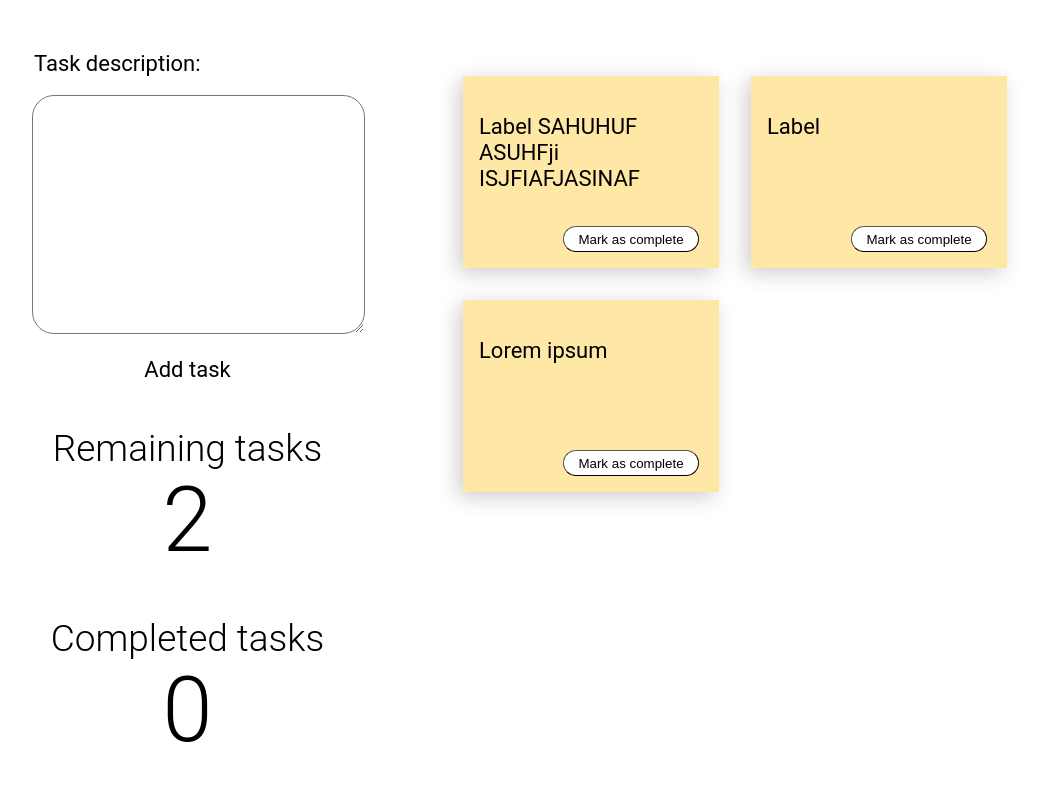
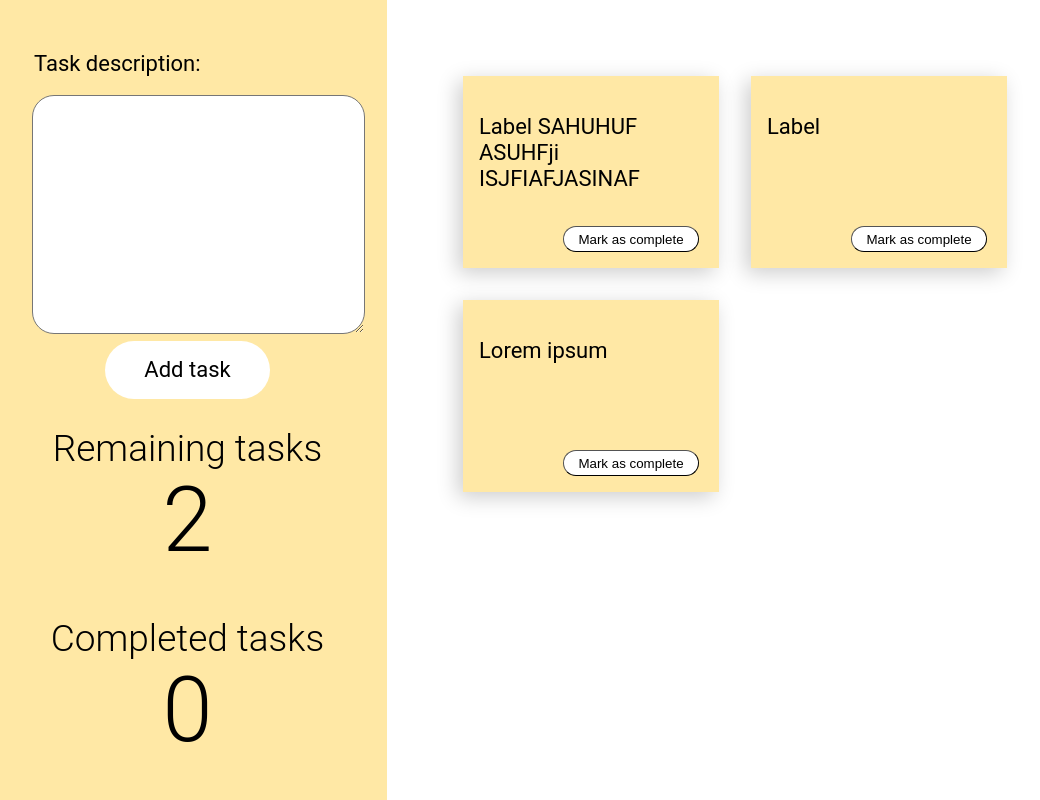
Before and after one commit to CaioFML/koombea-react-challenge, a React (Create React App) app: page / in a window 1280 px wide. Shown: the whole page, without its empty margins (13-1053 px from the left). Built offline with nearby package versions, Linux system fonts and the light colour scheme.

Commit message:
Fix sidebar position

```diff
--- a/src/components/Sidebar.css
+++ b/src/components/Sidebar.css
@@ -1,8 +1,8 @@
 .sidebar-background {
   background-color: #FFE8A5;
-  position: absolute;
+  position: fixed;
   width: 400px;
-  height: stretch;
+  height: 100vh;
   left: 0px;
   top: 0px;
 }
```
